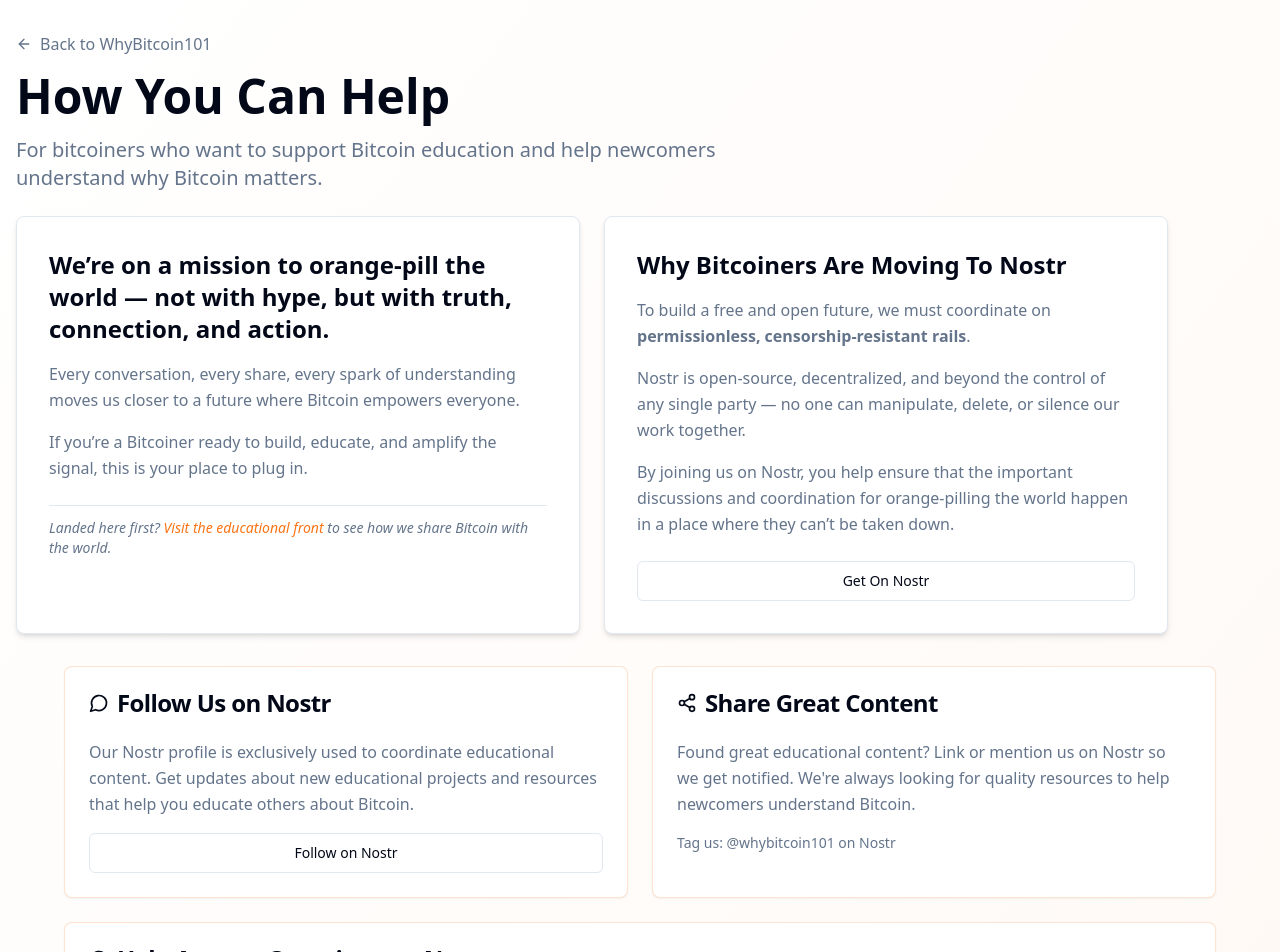
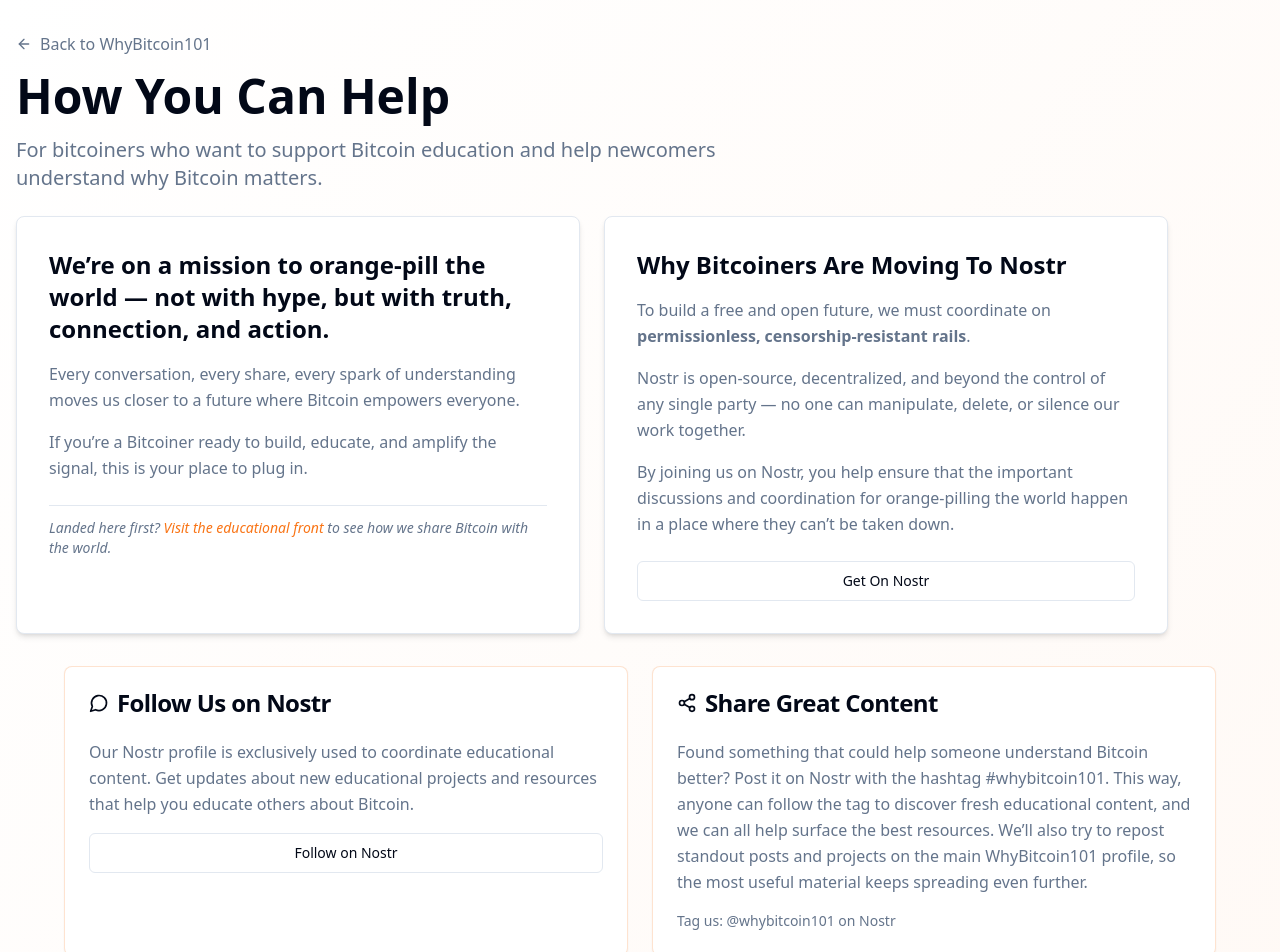
Before and after one commit to neonostr/WhyBitcoin101, a React (Vite) app: page /mission in a window 1280 px wide. Shown: the top 952 px of the page. Built offline with nearby package versions, Linux system fonts and the light colour scheme.

Commit message:
Code edited in Lovable Code Editor
Edited UI in Lovable

```diff
--- a/src/pages/Support.tsx
+++ b/src/pages/Support.tsx
@@ -100,9 +100,9 @@ const Support = () => {
             </CardHeader>
             <CardContent>
               <p className="text-muted-foreground leading-relaxed mb-4">
-                Found great educational content? Link or mention us on Nostr so we get
-                notified. We're always looking for quality resources to help newcomers
-                understand Bitcoin.
+                Found something that could help someone understand Bitcoin better? Post it on Nostr with the hashtag #whybitcoin101.
+                This way, anyone can follow the tag to discover fresh educational content, and we can all help surface the best resources.
+                We’ll also try to repost standout posts and projects on the main WhyBitcoin101 profile, so the most useful material keeps spreading even further.
               </p>
               <p className="text-sm text-muted-foreground">
                 Tag us: @whybitcoin101 on Nostr
```
